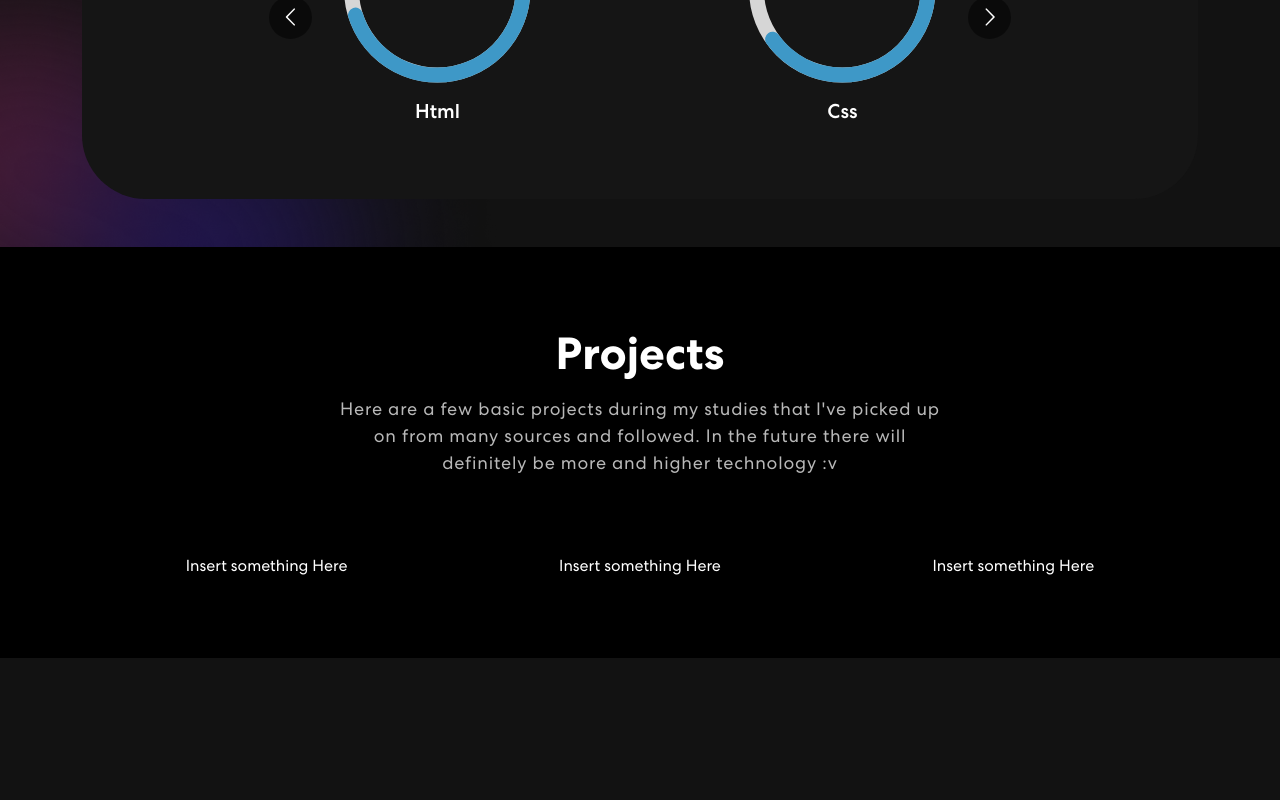
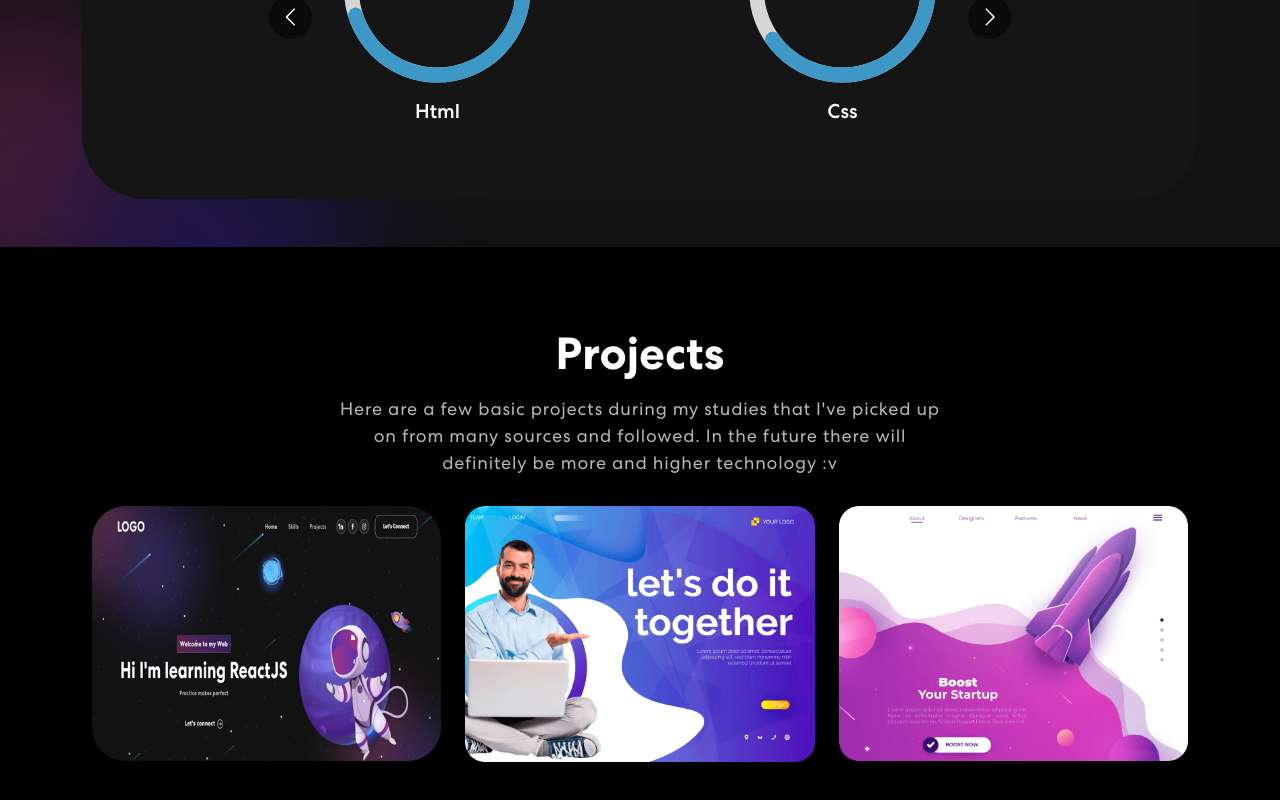
Before and after one commit to emsiqh/learnReactJS, a React (Create React App) app: page / in a window 1280 px wide. Shown: the part 1060-1860 px from the top of the page. Before the commit the page ends 1718 px from the top, so only its background shows below. Built offline with nearby package versions, Linux system fonts and the light colour scheme.

Commit message:
update animations

```diff
--- a/src/App.css
+++ b/src/App.css
@@ -422,8 +422,55 @@ nav.navbar .navbar-toggler[aria-expanded="true"] .navbar-toggler-icon {
   width: 56%;
 }
 
-div.show-grid {
-  margin-top: 48px;
+.prj-img {
+  position: relative;
+  overflow: hidden;
+  margin-bottom: 24px;
+  border-radius: 16px;
+}
+
+.prj-img::before {
+  content: "";
+  background: linear-gradient(90.21deg, #AA367C -5.91%, #4A2FBD 111.58%);
+  opacity: 0.85;
+  position: absolute;
+  width: 100%;
+  height: 0;
+  transition: 0.4s ease-in-out;
+}
+
+.prj-img:hover::before {
+  height: 100%;
+}
+
+.prj-text {
+  position: absolute;
+  text-align: center;
+  top: 65%;
+  left: 50%;
+  transform: translate(-50%, -50%);
+  transition: 0.5s ease-in-out;
+  opacity: 0;
+  width: 100%;
+}
+
+.prj-img:hover .prj-text {
+  opacity: 1;
+  top: 50%;
+}
+
+.prj-text h3 {
+  font-size: 30px;
+  font-weight: 700;
+  letter-spacing: 0.8px;
+  line-height: 1.1em;
+}
+
+.prj-text span {
+  font-style: italic;
+  font-weight: 400;
+  font-size: 15px;
+  letter-spacing: 0.8px;
 }
 
 /* ---------------- */
--- a/src/components/Projects.js
+++ b/src/components/Projects.js
@@ -1,8 +1,30 @@
 import { Col, Container, Row } from "react-bootstrap"
+import projImg1 from "../assets/img/prj1.png";
+import projImg2 from "../assets/img/project-img2.png";
+import projImg3 from "../assets/img/project-img3.png";
 
 export const Projects = () => {
+
+    const projects = [
+        {
+            title: "ReactJS",
+            description: "ReactJS",
+            imgUrl: projImg1,
+        },
+        {
+            title: "Business Startup",
+            description: "Design & Development",
+            imgUrl: projImg2,
+        },
+        {
+            title: "Business Startup",
+            description: "Design & Development",
+            imgUrl: projImg3,
+        },
+    ];
+
     return (
-        <section className="project" id="project">
+        <section className="project" id="projects">
             <Container>
                 <Row xs={1} md={1} xl={1}>
                     <Col>
@@ -13,10 +35,22 @@ export const Projects = () => {
                         </p>
                     </Col>
                     <Col>
-                        <Row className="show-grid" sm={3} md={3}>
-                            <Col>Insert something Here</Col>
-                            <Col>Insert something Here</Col>
-                            <Col>Insert something Here</Col>
+                        <Row className="show-grid" xl={3} md={2} sm={1} xs={1}>
+                            {
+                                projects.map((project, index) => {
+                                    return (
+                                        <Col className="grid-item" key={index}>
+                                            <div className="prj-img">
+                                                <img src={project.imgUrl} alt={project.title}></img>
+                                                <div className="prj-text">
+                                                    <h3>{project.title}</h3>
+                                                    <span>{project.description}</span>
+                                                </div>
+                                            </div>
+                                        </Col>
+                                    )
+                                })
+                            }
                         </Row>
                     </Col>
                 </Row>
```
